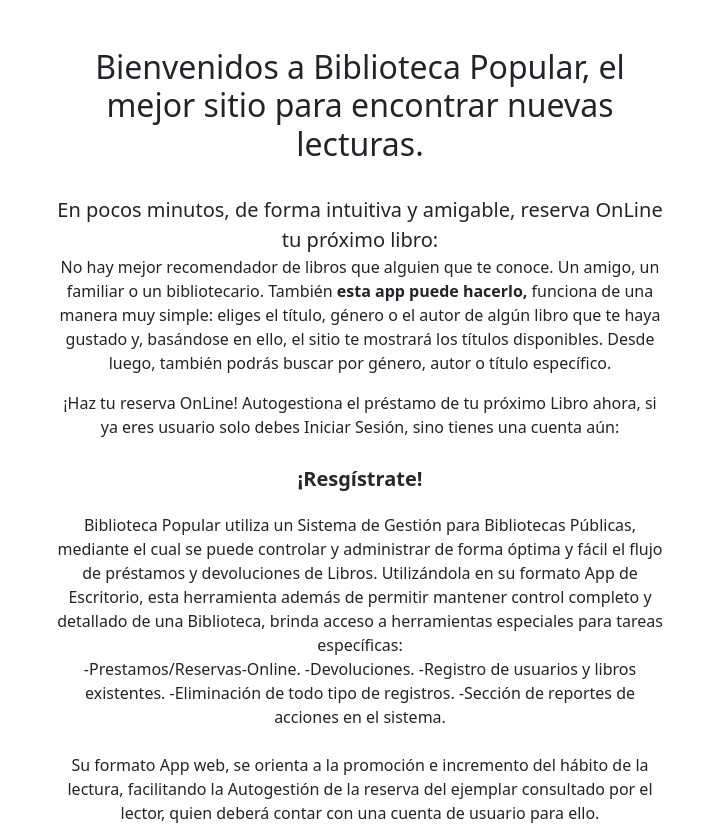
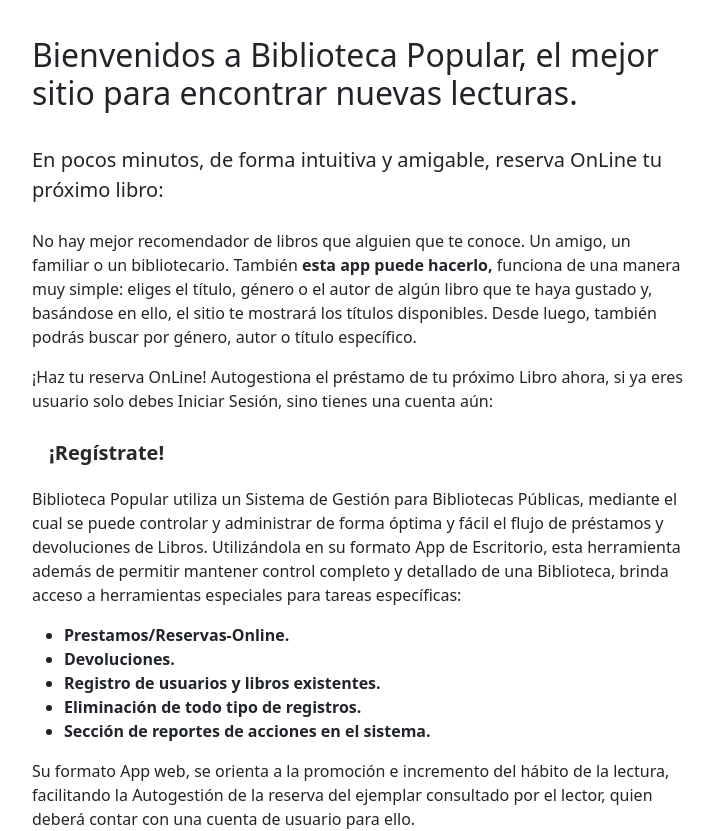
Before and after one commit to PPROF2-2022ProgWeb/g27-gestion-biblioteca, an Angular app in the folder gestion-biblioteca-frontend/: page / in a window 1280 px wide. Shown: the top 831 px of the page, without its empty margins (428-1141 px from the left). Built offline with nearby package versions, Linux system fonts and the light colour scheme.

Commit message:
Frontend: componente Inicio-fixed up

```diff
--- a/gestion-biblioteca-frontend/src/app/pages/inicio/inicio.component.html
+++ b/gestion-biblioteca-frontend/src/app/pages/inicio/inicio.component.html
@@ -1,13 +1,14 @@
-<div class="d-flex h-100 text-center text-bg-white">
+<div class="d-flex h-100 text-left text-bg-white">
 
-  <div class="cover-container d-flex w-100 h-100 p-3 mx-auto flex-column">
+  <div class="cover-container d-flex w-100 h-100 p-1 mx-auto flex-column">
 
-    <section class="px-3">
+    <section class="px-1">
       <h2>Bienvenidos a Biblioteca Popular, el mejor sitio para encontrar nuevas lecturas.</h2>
       <br>
       <span _ngcontent-jui-c24="" class="fs-5">En pocos minutos, de forma intuitiva y amigable,
         reserva OnLine tu próximo libro:</span>
-
+      <br>
+      <br>
       <p>
         No hay mejor recomendador de libros que alguien que te conoce. Un amigo, un familiar o un bibliotecario.
         También
@@ -16,37 +17,36 @@
         de algún libro que te haya gustado y, basándose en ello, el sitio te mostrará los títulos disponibles.
         Desde luego, también podrás buscar por género, autor o título específico.
       </p>
-
       <p>
         ¡Haz tu reserva OnLine! Autogestiona el préstamo de tu próximo Libro ahora, si ya eres usuario solo debes
         Iniciar Sesión,
         sino tienes una cuenta aún:
       </p>
-      <a href="./registro" class="btn btn-lg btn-secondary fw-bold border-white bg-white">¡Resgístrate!</a>
-      <!--<a routerLink="#"-->
-
+      <a href="./registro" class="btn btn-lg btn-secondary fw-bold border-white bg-white">¡Regístrate!</a>
 
       <p>
         Biblioteca Popular utiliza un Sistema de Gestión para Bibliotecas Públicas, mediante el cual se puede
         controlar y administrar de forma óptima y fácil el flujo de préstamos y devoluciones de Libros.
         Utilizándola en su formato App de Escritorio, esta herramienta además de permitir mantener control
         completo y detallado de una Biblioteca, brinda acceso a herramientas especiales para tareas específicas:
-        <br>
-        -Prestamos/Reservas-Online.
-        -Devoluciones.
-        -Registro de usuarios y libros existentes.
-        -Eliminación de todo tipo de registros.
-        -Sección de reportes de acciones en el sistema.
-        <br><br>
+      </p>
+      <ul>
+        <li><strong>Prestamos/Reservas-Online.</strong></li>
+        <li><strong>Devoluciones.</strong></li>
+        <li><strong>Registro de usuarios y libros existentes.</strong></li>
+        <li><strong>Eliminación de todo tipo de registros.</strong></li>
+        <li><strong>Sección de reportes de acciones en el sistema.</strong></li>
+      </ul>
+      <p>
         Su formato App web, se orienta a la promoción e incremento del hábito de la lectura, facilitando la
-        Autogestión
-        de la reserva del ejemplar consultado por el lector, quien deberá contar con una cuenta de usuario para ello.
+        Autogestión de la reserva del ejemplar consultado por el lector, quien deberá contar con una cuenta
+        de usuario para ello.
       </p>
 
       <p>
         Si deseas obtener mayor información sobre este sistema de Gestión, envíanos un mensaje haciendo click aquí:
         <a href="mailto:info@gestorDeBibliotecas.com" target="_blank"
-          class="btn btn-lg btn-secondary fw-bold border-white bg-white">Solicito info</a>
+          class="btn btn-lg btn-secondary fw-bold border-white bg-white">Conocer más</a>
 
       </p>
 
```
